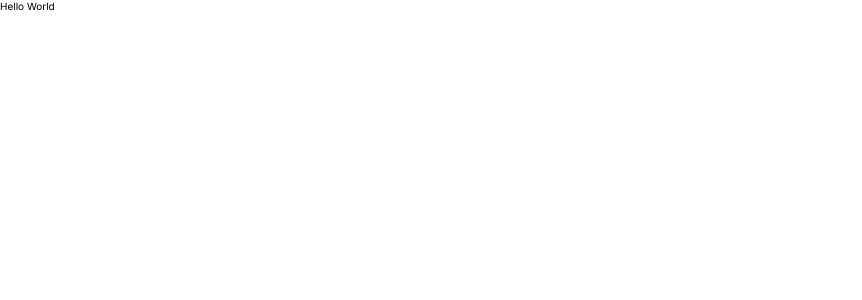
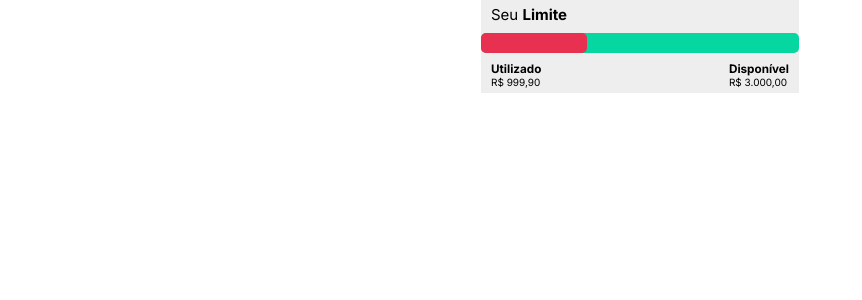
Before and after one commit to brMonteiro-G/reviva-credit, a React (Create React App) app: page / in a window 1280 px wide. Shown: the top 300 px of the page, without its empty margins (0-862 px from the left). Built offline with nearby package versions, Linux system fonts and the light colour scheme.

Commit message:
feat(limitbar):implementation limitcart

```diff
--- a/src/App.tsx
+++ b/src/App.tsx
@@ -1,9 +1,9 @@
-import React from 'react';
+import LimitBar from './components/LimitBar';
 
 function App() {
   return (
     <div >
-      Hello World
+      <LimitBar />
     </div>
   );
 }
--- /dev/null
+++ b/src/components/LimitBar/InfoCredit/index.tsx
@@ -0,0 +1,15 @@
+interface InfoProps {
+  title: string;
+  value: string;
+}
+
+const InfoCredit = ({ title, value }: InfoProps) => {
+  return (
+    <div>
+      <h3>{title}</h3>
+      <p>{value}</p>
+    </div>
+  );
+};
+
+export default InfoCredit;
--- /dev/null
+++ b/src/components/LimitBar/index.tsx
@@ -0,0 +1,36 @@
+import { formactPrice } from "functions";
+import InfoCredit from "./InfoCredit";
+import * as SC from "./styles";
+
+const LimitBar = () => {
+  const limite = 3000;
+  const utilizado = 999.90;
+
+  const calculatePercent = (): string => {
+    const result = (utilizado * 100) / limite;
+    return result.toFixed(2);
+  };
+
+  return (
+    <SC.StyledProgressBar>
+      <SC.Title>
+        Seu <strong>Limite</strong>
+      </SC.Title>
+      <SC.LimitCartAvailable>
+        <SC.LimitCartUsed width={Number(calculatePercent())} />
+      </SC.LimitCartAvailable>
+      <SC.ContainerInfoCredit>
+        {utilizado < limite ? (
+          <>
+            <InfoCredit title={"Utilizado"} value={formactPrice(utilizado)} />
+            <InfoCredit title={"Disponível"} value={formactPrice(limite)} />
+          </>
+        ) : (
+          <div>Limite esgotado</div>
+        )}
+      </SC.ContainerInfoCredit>
+    </SC.StyledProgressBar>
+  );
+};
+
+export default LimitBar;
--- /dev/null
+++ b/src/components/LimitBar/styles.ts
@@ -0,0 +1,43 @@
+import styled from "styled-components";
+import { theme } from "styles/ThemeProvider";
+
+export const StyledProgressBar = styled.div`
+  margin: 0 auto;
+  display: flex;
+  flex-direction: column;
+  justify-content: space-around;
+  max-width: 31.8rem;
+  height: 9.3rem;
+  background-color: #eeeeee;
+`;
+
+export const Title = styled.h2`
+  text-align: left;
+  font-weight: 300;
+  margin-left: 1rem;
+`;
+
+export const ContainerInfoCredit = styled.div`
+  display: flex;
+  justify-content: space-between;
+  margin: 0px 1rem 0 1rem;
+`;
+
+export const LimitCartAvailable = styled.div`
+  width: 100%;
+  height: 2rem;
+  background-color: ${theme.colors.tertiary_color};
+  border-radius: 0.5rem;
+`;
+
+interface LimitCartProps {
+  width: number;
+}
+
+export const LimitCartUsed = styled.div<LimitCartProps>`
+  width: ${(props) => props.width.toString().concat("%")};
+  height: 2rem;
+  border-radius: 0.5rem;
+  background-color: ${theme.colors.quintenary_color};
+  transition: 2s;
+`;
--- /dev/null
+++ b/src/functions.ts
@@ -0,0 +1,5 @@
+export const formactPrice = (preco: number): string =>
+new Intl.NumberFormat("pt-BR", {
+  style: "currency",
+  currency: "BRL",
+}).format(preco);
```
Also changed, not shown: 1 other file (tests, documents, lock files or other folders).
